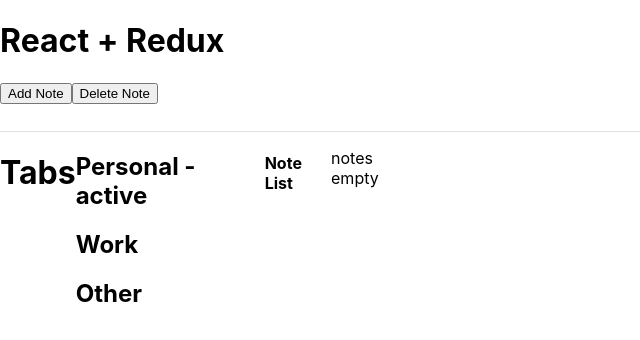
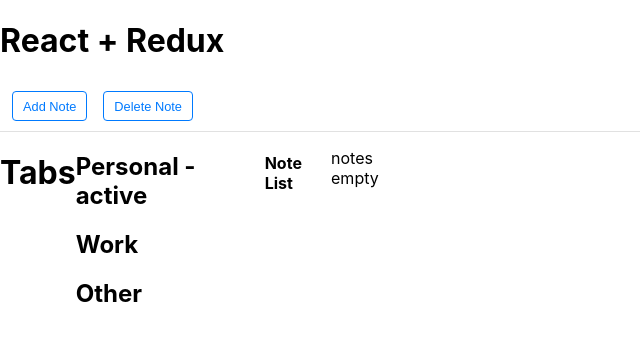
Before and after one commit to tlanders/react-redux-lesson, a React (Create React App) app: page / in a window 1280 px wide. Shown: the top 340 px of the page, without its empty margins (0-640 px from the left). Built offline with nearby package versions, Linux system fonts and the light colour scheme.

Commit message:
added some more css

```diff
--- /dev/null
+++ b/src/components/Controls.css
@@ -0,0 +1,50 @@
+.controls {
+    display: flex;
+    flex-direction: row;
+    align-items: center;
+    padding: 0 0.75rem;
+    height: 100%;
+    width: 100%;
+    transition: background-color 0.15s ease-in-out, color 0.15s ease-in-out;
+}
+
+.controls--theme-dark {
+    background-color: #444444;
+    color: #f1f1f1;
+}
+
+.controls__button {
+    appearance: none;
+    border: 1px solid #007AFF;
+    border-radius: 4px;
+    background-color: #ffffff;
+    color: #007AFF;
+    cursor: pointer;
+    display: block;
+    font-size: 0.8rem;
+    margin: 0 1rem 0 0;
+    height: 30px;
+    padding: 0 10px;
+    transition: background-color 0.15s ease-in-out, color 0.15s ease-in-out;
+}
+
+.controls__button--right {
+    margin: 0 0 0 auto;
+}
+
+.controls__button:hover {
+    background-color: #007AFF;
+    color: #ffffff;
+}
+
+.controls--theme-dark .controls__button {
+    background-color: #444444;
+    color: #f1f1f1;
+    border-color: #f1f1f1;
+}
+
+.controls--theme-dark .controls__button:hover {
+    background-color: #f1f1f1;
+    color: #444444;
+    border-color: #444444;
+}
--- a/src/components/Controls.js
+++ b/src/components/Controls.js
@@ -1,6 +1,7 @@
 import React from "react";
 import PropTypes from 'prop-types';
 import ControlsButton from "./ControlsButton";
+import './Controls.css';
 
 export const Controls = ({activeTabId, onAddNote, onDeleteNote}) => {
     return (
--- a/src/components/ControlsButton.js
+++ b/src/components/ControlsButton.js
@@ -1,6 +1,7 @@
 import React from "react";
 import PropTypes from 'prop-types';
 import classnames from "classnames";
+import './Controls.css';
 
 export const ControlsButton = ({alignRight, text, onClick}) => {
     return (
--- a/src/components/Notepad.js
+++ b/src/components/Notepad.js
@@ -17,13 +17,13 @@ class Notepad extends Component {
     }
 
     handleChange = (e) => {
-        const {activeTabId, id, onAddNote, onUpdateNotContent} = this.props;
+        const {activeTabId, id, onAddNote, onUpdateNoteContent} = this.props;
         const content = e.target.value;
 
-        if(!this.activeNoteExists()) {
+        if(!this.activeNoteExists) {
             return onAddNote(activeTabId, content);
         } else {
-            return onUpdateNotContent(id, content);
+            return onUpdateNoteContent(id, content);
         }
     }
 
--- a/src/containers/NotepadContainer.js
+++ b/src/containers/NotepadContainer.js
@@ -12,8 +12,8 @@ const mapStateToProps = (state) => {
 }
 
 const mapDispatchToProps = (dispatch) => ({
-    onAddNote: (tabId, initialContent) => () => console.log('on add for notepad'),
-    onUpdateNoteContent: (id, content) => () => console.log('on update note')
+    onAddNote: (tabId, initialContent) => console.log('on add for notepad'),
+    onUpdateNoteContent: (id, content) => console.log('on update note')
 })
 
 export default connect(
```
